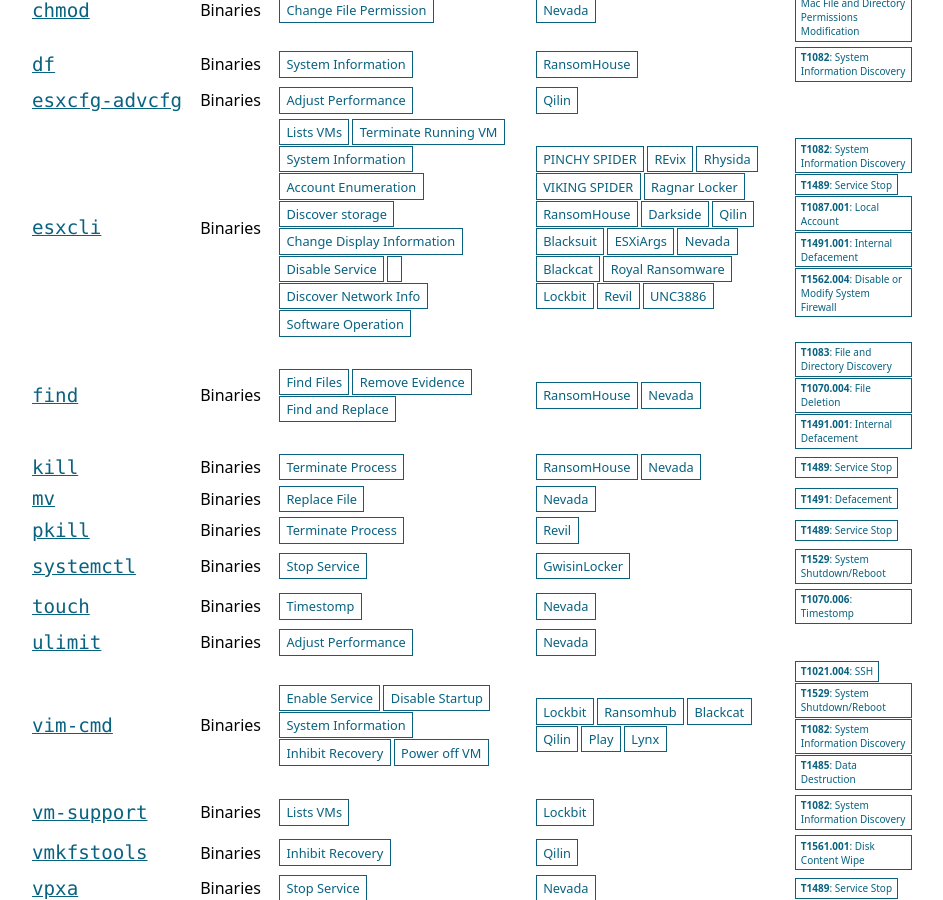
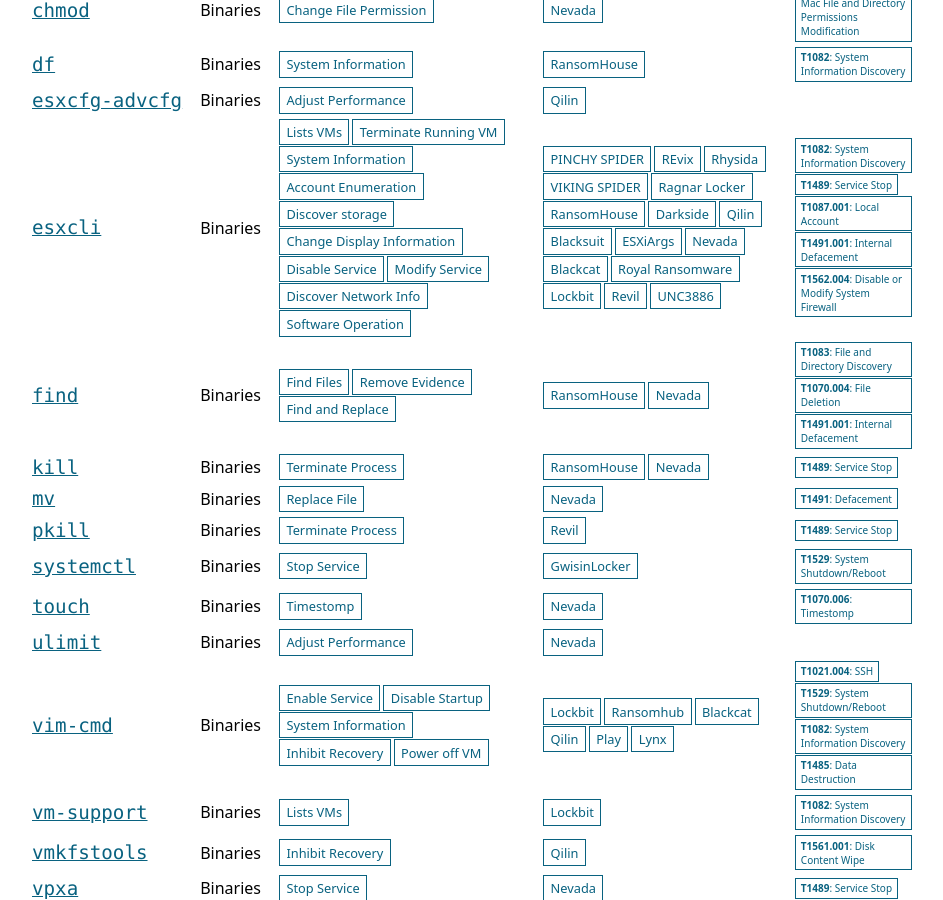
Before and after one commit to LOLESXi-Project/LOLESXi, a Jekyll site: the page built from index.md, in a window 1280 px wide and 900 px high, scrolled down 683 px. Shown: the whole window, without its empty margins (168-1111 px from the left). Built offline with Jekyll 4.4.1, drawn with Linux system fonts in a browser that asks for light colours.

Commit message:
remove underscore

```diff
--- a/_data/functions.yml
+++ b/_data/functions.yml
@@ -109,7 +109,7 @@
   description: |
     Installs VIB a vSphere Installation Bundle or modifies VIB acceptance levels.
 
-modify_service:
+modify service:
   label: Modify Service
   description: |
     Modifies a service potentially impacting functionality.
```
